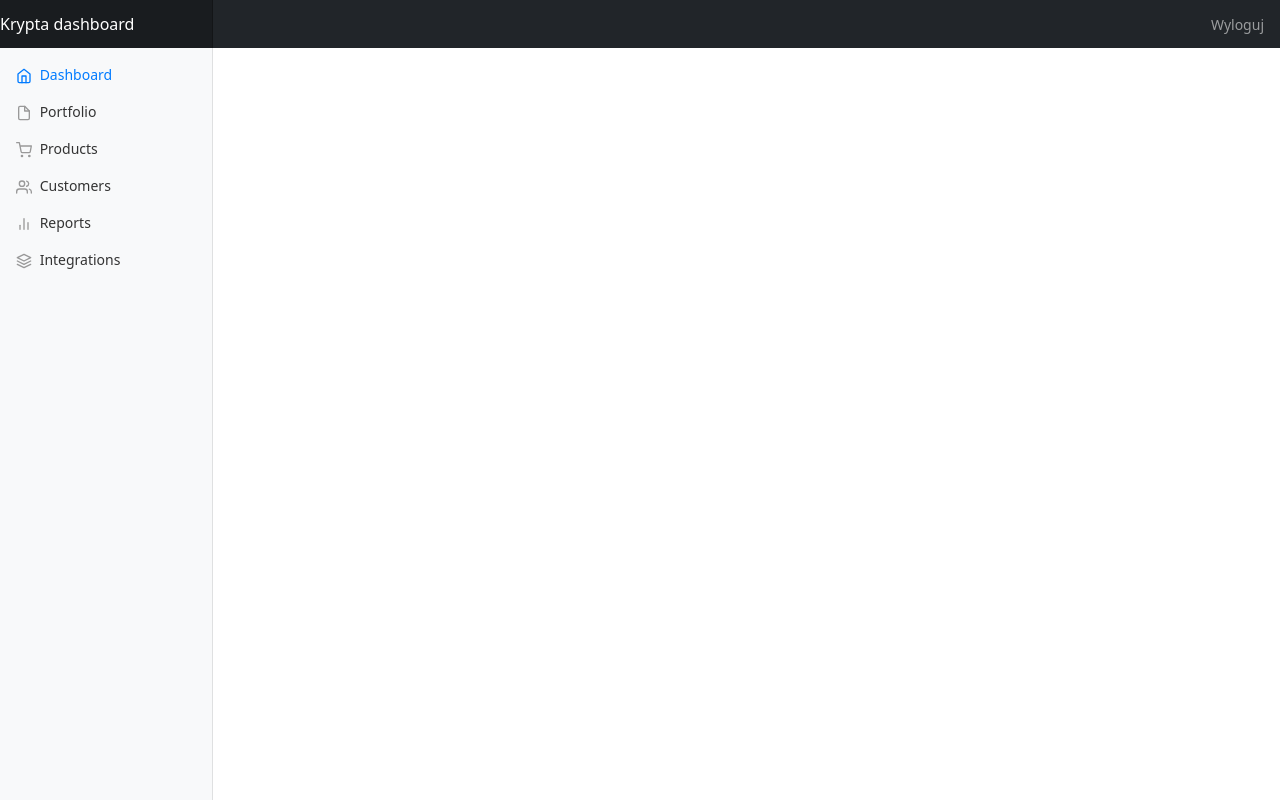
After one commit to AdamStyrkosz/Inzynier, a Django app: page /dashboard in a window 1280 px wide. The commit adds this page. Run offline with Django 3.2, Linux system fonts and the light colour scheme; a user stored in the database is signed in; some libraries are stand-ins or nearby versions.

Commit message:
Dodano nowy profil uzytkownika wraz z edycja, dodano nowe okno rejestracji uzytkownika, poprawiono wyswietlanie kursów oraz skrypt generujący tabelę, zabezpieczono edycja dla innych uzytkownikow, poprawiono stylowanie stron, korekcja bledow w widokach

```diff
--- a/Inzynier/settings.py
+++ b/Inzynier/settings.py
@@ -9,7 +9,7 @@ https://docs.djangoproject.com/en/3.2/topics/settings/
 For the full list of settings and their values, see
 https://docs.djangoproject.com/en/3.2/ref/settings/
 """
-
+import os.path
 from pathlib import Path
 
 # Build paths inside the project like this: BASE_DIR / 'subdir'.
@@ -124,6 +124,7 @@ USE_TZ = True
 STATIC_URL = '/static/'
 STATICFILES_DIRS =[BASE_DIR/"Krypta"/"static"]
 LOGIN_URL = 'login'
+STATIC_ROOT = os.path.join(BASE_DIR,'staticfiles')
 # Default primary key field type
 # https://docs.djangoproject.com/en/3.2/ref/settings/#default-auto-field
 
--- a/Inzynier/urls.py
+++ b/Inzynier/urls.py
@@ -23,5 +23,5 @@ from django.conf.urls.static import static
 
 urlpatterns = [
     path('admin/', admin.site.urls),
-    path('krypta/', include('Krypta.urls'))
+    path('', include('Krypta.urls'))
 ] + static(settings.MEDIA_URL, document_root=settings.MEDIA_ROOT)
--- /dev/null
+++ b/Krypta/static/css/dashboard.css
@@ -0,0 +1,93 @@
+body {
+  font-size: .875rem;
+}
+
+.feather {
+  width: 16px;
+  height: 16px;
+  vertical-align: text-bottom;
+}
+
+/*
+ * Sidebar
+ */
+
+.sidebar {
+  position: fixed;
+  top: 0;
+  bottom: 0;
+  left: 0;
+  z-index: 100; /* Behind the navbar */
+  padding: 0;
+  box-shadow: inset -1px 0 0 rgba(0, 0, 0, .1);
+}
+
+.sidebar-sticky {
+  position: -webkit-sticky;
+  position: sticky;
+  top: 48px; /* Height of navbar */
+  height: calc(100vh - 48px);
+  padding-top: .5rem;
+  overflow-x: hidden;
+  overflow-y: auto; /* Scrollable contents if viewport is shorter than content. */
+}
+
+.sidebar .nav-link {
+  font-weight: 500;
+  color: #333;
+}
+
+.sidebar .nav-link .feather {
+  margin-right: 4px;
+  color: #999;
+}
+
+.sidebar .nav-link.active {
+  color: #007bff;
+}
+
+.sidebar .nav-link:hover .feather,
+.sidebar .nav-link.active .feather {
+  color: inherit;
+}
+
+.sidebar-heading {
+  font-size: .75rem;
+  text-transform: uppercase;
+}
+
+/*
+ * Navbar
+ */
+
+.navbar-brand {
+  padding-top: .75rem;
+  padding-bottom: .75rem;
+  font-size: 1rem;
+  background-color: rgba(0, 0, 0, .25);
+  box-shadow: inset -1px 0 0 rgba(0, 0, 0, .25);
+}
+
+.navbar .form-control {
+  padding: .75rem 1rem;
+  border-width: 0;
+  border-radius: 0;
+}
+
+.form-control-dark {
+  color: #fff;
+  background-color: rgba(255, 255, 255, .1);
+  border-color: rgba(255, 255, 255, .1);
+}
+
+.form-control-dark:focus {
+  border-color: transparent;
+  box-shadow: 0 0 0 3px rgba(255, 255, 255, .25);
+}
+
+/*
+ * Utilities
+ */
+
+.border-top { border-top: 1px solid #e5e5e5; }
+.border-bottom { border-bottom: 1px solid #e5e5e5; }
--- a/Krypta/templates/Krypta/base.html
+++ b/Krypta/templates/Krypta/base.html
@@ -5,6 +5,7 @@
     <link rel="stylesheet" href="{% static 'css/bootstrap.min.css' %}">
     <link rel="stylesheet" href="{% static 'css/bootstrap.css' %}">
     <link rel="stylesheet" href="{% static 'css/index.css' %}">
+    <link rel="icon" href="https://cdn.iconscout.com/icon/premium/png-256-thumb/cryptocurrency-2627304-2174937.png">
     <link rel="preconnect" href="https://fonts.googleapis.com">
     <link rel="preconnect" href="https://fonts.gstatic.com" crossorigin>
     <link href="https://fonts.googleapis.com/css2?family=Inter:wght@300&display=swap" rel="stylesheet">
--- /dev/null
+++ b/Krypta/templates/Krypta/dashboard.html
@@ -0,0 +1,72 @@
+{%load static%}
+<!DOCTYPE html>
+<html lang="en">
+<head>
+    <link rel="stylesheet" href="{% static 'css/bootstrap.min.css' %}">
+    <link rel="stylesheet" href="{% static 'css/bootstrap.css' %}">
+    <link rel="stylesheet" href="{% static 'css/dashboard.css' %}">
+    <link rel="icon" href="https://cdn.iconscout.com/icon/premium/png-256-thumb/cryptocurrency-2627304-2174937.png">
+    <link rel="preconnect" href="https://fonts.googleapis.com">
+    <link rel="preconnect" href="https://fonts.gstatic.com" crossorigin>
+    <link href="https://fonts.googleapis.com/css2?family=Inter:wght@300&display=swap" rel="stylesheet">
+    <meta charset="UTF-8">
+    <meta http-equiv="X-UA-Compatible" content="IE=edge">
+    <meta name="viewport" content="width=device-width, initial-scale=1.0">
+    <title>Dashboard</title>
+</head>
+<body>
+<nav class="navbar navbar-dark sticky-top bg-dark flex-md-nowrap p-0">
+      <a class="navbar-brand col-sm-3 col-md-2 mr-0" href="#">Krypta dashboard</a>
+      <ul class="navbar-nav px-3">
+        <li class="nav-item text-nowrap">
+          <a class="nav-link" href="#">Wyloguj</a>
+        </li>
+      </ul>
+</nav>
+<div class="container-fluid">
+    <div class="row">
+        <nav class="col-md-2 d-none d-md-block bg-light sidebar">
+          <div class="sidebar-sticky">
+            <ul class="nav flex-column">
+              <li class="nav-item">
+                <a class="nav-link active" href="#">
+                  <svg xmlns="http://www.w3.org/2000/svg" width="24" height="24" viewBox="0 0 24 24" fill="none" stroke="currentColor" stroke-width="2" stroke-linecap="round" stroke-linejoin="round" class="feather feather-home"><path d="M3 9l9-7 9 7v11a2 2 0 0 1-2 2H5a2 2 0 0 1-2-2z"></path><polyline points="9 22 9 12 15 12 15 22"></polyline></svg>
+                  Dashboard
+                </a>
+              </li>
+              <li class="nav-item">
+                <a class="nav-link" href="#">
+                  <svg xmlns="http://www.w3.org/2000/svg" width="24" height="24" viewBox="0 0 24 24" fill="none" stroke="currentColor" stroke-width="2" stroke-linecap="round" stroke-linejoin="round" class="feather feather-file"><path d="M13 2H6a2 2 0 0 0-2 2v16a2 2 0 0 0 2 2h12a2 2 0 0 0 2-2V9z"></path><polyline points="13 2 13 9 20 9"></polyline></svg>
+                  Portfolio
+                </a>
+              </li>
+              <li class="nav-item">
+                <a class="nav-link" href="#">
+                  <svg xmlns="http://www.w3.org/2000/svg" width="24" height="24" viewBox="0 0 24 24" fill="none" stroke="currentColor" stroke-width="2" stroke-linecap="round" stroke-linejoin="round" class="feather feather-shopping-cart"><circle cx="9" cy="21" r="1"></circle><circle cx="20" cy="21" r="1"></circle><path d="M1 1h4l2.68 13.39a2 2 0 0 0 2 1.61h9.72a2 2 0 0 0 2-1.61L23 6H6"></path></svg>
+                  Products
+                </a>
+              </li>
+              <li class="nav-item">
+                <a class="nav-link" href="#">
+                  <svg xmlns="http://www.w3.org/2000/svg" width="24" height="24" viewBox="0 0 24 24" fill="none" stroke="currentColor" stroke-width="2" stroke-linecap="round" stroke-linejoin="round" class="feather feather-users"><path d="M17 21v-2a4 4 0 0 0-4-4H5a4 4 0 0 0-4 4v2"></path><circle cx="9" cy="7" r="4"></circle><path d="M23 21v-2a4 4 0 0 0-3-3.87"></path><path d="M16 3.13a4 4 0 0 1 0 7.75"></path></svg>
+                  Customers
+                </a>
+              </li>
+              <li class="nav-item">
+                <a class="nav-link" href="#">
+                  <svg xmlns="http://www.w3.org/2000/svg" width="24" height="24" viewBox="0 0 24 24" fill="none" stroke="currentColor" stroke-width="2" stroke-linecap="round" stroke-linejoin="round" class="feather feather-bar-chart-2"><line x1="18" y1="20" x2="18" y2="10"></line><line x1="12" y1="20" x2="12" y2="4"></line><line x1="6" y1="20" x2="6" y2="14"></line></svg>
+                  Reports
+                </a>
+              </li>
+              <li class="nav-item">
+                <a class="nav-link" href="#">
+                  <svg xmlns="http://www.w3.org/2000/svg" width="24" height="24" viewBox="0 0 24 24" fill="none" stroke="currentColor" stroke-width="2" stroke-linecap="round" stroke-linejoin="round" class="feather feather-layers"><polygon points="12 2 2 7 12 12 22 7 12 2"></polygon><polyline points="2 17 12 22 22 17"></polyline><polyline points="2 12 12 17 22 12"></polyline></svg>
+                  Integrations
+                </a>
+              </li>
+            </ul>
+          </div>
+        </nav>
+    </div>
+</div>
+</body>
--- a/Krypta/templates/Krypta/kursy.html
+++ b/Krypta/templates/Krypta/kursy.html
@@ -6,9 +6,8 @@
           <div class="col-md-auto"><h2>Kursy kryptowalut</h2></div>
           <div class="col" style="display: flex;align-items: center;justify-content: right;"><button class="btn btn-outline-secondary" onclick="renderTableFromAPI('{% url 'cryptoallapi' %}')">Odśwież</button></div>
   </div>
-  <table class="table table-striped" id="tabela_krypto">
+  <table class="table table-striped" id="tabela_krypto"></table>
     <script>
         renderTableFromAPI('{% url 'cryptoallapi' %}')
     </script>
-  </table>
 {% endblock %}
--- a/Krypta/templates/Krypta/wpis_detail.html
+++ b/Krypta/templates/Krypta/wpis_detail.html
@@ -2,12 +2,12 @@
 {%load static%}
 {%block content%}
 <div class="text-center">
-        {% if request.user.is_authenticated %}
-        <p><a href="{% url 'edycja_wpisu' pk=object.id %}">EDYTUJ</a></p>
+        {% if request.user.is_superuser %}
+        <p><a href="{% url 'edycja_wpisu' pk=object.id %}" class="btn btn-outline-secondary">EDYTUJ</a></p>
         {% endif %}
         <img src="{{object.obraz.url}}" alt="Obraz z wpisu" style="width: 50%; padding: 25px;">
         <h1>{{object.tytul}}</h1>
         <p style="color: gray;">Opublikowano: {{object.data_utworzenia}}</p>
-        <p class="zawartosc">{{object.zawartosc}}</p>
+        <div style="text-align: left">{{object.zawartosc|linebreaks}}</div>
 </div>
 {%endblock%}
--- a/Krypta/templates/Krypta/wpis_list.html
+++ b/Krypta/templates/Krypta/wpis_list.html
@@ -1,7 +1,7 @@
 {% extends "Krypta/base.html" %}
 {%load static%}
 {%block content%}
-<div class="content text-center row">
+<div class="content text-center row"  style="margin: 1em">
 {%for item in object_list%}
     <div class="card flex-md-row mb-4 box-shadow h-md-250">
             <div class="card-body d-flex flex-column align-items-start wpis">
--- a/Krypta/urls.py
+++ b/Krypta/urls.py
@@ -13,6 +13,8 @@ urlpatterns = [
     path('rejestracja',views.RegisterPage.as_view(),name='register'),
     path('kursy',views.CryptocurrencyList.as_view(),name='kursy'),
     path('edycja_wpisu/<int:pk>',views.EdycjaWpisu.as_view(),name='edycja_wpisu'),
+    path('edycja_profilu/<int:pk>', views.EdycjaProfilu.as_view(), name='edycja_profilu'),
+    path('dashboard',views.Dashboard.as_view(),name='dashboard'),
 
     #API URL
     path('cryptocurrencyIndexAPI',views.CryptocurrencyIndexAPI.as_view(),name='cryptoindexapi'),
--- a/Krypta/views.py
+++ b/Krypta/views.py
@@ -1,4 +1,5 @@
 from django.contrib.auth import login
+from django.contrib.auth.models import User
 from django.contrib.auth.forms import UserCreationForm
 from django.contrib.auth.mixins import LoginRequiredMixin
 from django.contrib.auth.views import LoginView
@@ -8,33 +9,45 @@ from django.views.generic import View, FormView, UpdateView
 from django.views.generic.detail import DetailView
 from django.views.generic.list import ListView
 from nomics import Nomics
+from rest_framework import permissions
 from rest_framework.views import APIView
 from rest_framework.response import Response
 
 from .models import Wpis
+from .forms import UserRegistration
 
 # Create your views here.
 
 nomics = Nomics('7e9fbd09298ee1d741b02b628020b0bb7a6819e8')
 
+
 # API VIEWS
 class CryptocurrencyIndexAPI(APIView):
+
     def get(self, request):
-        data = nomics.Currencies.get_currencies(ids="BTC,ETH,ADA,BNB,XRP,SOL,DOT,LTC",interval="1d,7d")
-        if(data):
+        data = nomics.Currencies.get_currencies(ids="BTC,ETH,ADA,BNB,XRP,SOL,DOT,LTC", interval="1d,7d")
+        if data:
+            for i in range(len(data)):
+                data[i]['1d']['price_change_pct'] = str(float(data[i]['1d']['price_change_pct']) * 100)
+                data[i]['7d']['price_change_pct'] = str(float(data[i]['7d']['price_change_pct']) * 100)
             return Response(data)
         else:
             return Response("Brak danych na serwerze")
+
 
 class CryptocurrencyAllAPI(APIView):
     def get(self, request):
         data = nomics.Currencies.get_currencies(ids="BTC,ETH,ADA,BNB,XRP,SOL,DOT,DOGE,UNI,AVAX,LUNA,LINK,ALGO,LTC,"
                                                     "BCH,ATOM,MATIC",
                                                 interval="1d,7d")
-        if(data):
+        if data:
+            for i in range(len(data)):
+                data[i]['1d']['price_change_pct'] = str(float(data[i]['1d']['price_change_pct']) * 100)
+                data[i]['7d']['price_change_pct'] = str(float(data[i]['7d']['price_change_pct']) * 100)
             return Response(data)
         else:
             return Response("Brak danych na serwerze")
+
 
 # HTML VIEWS
 class Index(View):
@@ -45,22 +58,29 @@ class Index(View):
         }
         return render(request, 'Krypta/index.html', context)
 
+class Dashboard(LoginRequiredMixin,View):
+    def get(self, request):
+        return render(request,'Krypta/dashboard.html')
+
 
 class CryptocurrencyList(View):
-    def get(self,request):
-        return render(request,'Krypta/kursy.html')
+    def get(self, request):
+        return render(request, 'Krypta/kursy.html')
 
 
 class AktualnosciView(ListView):
     model = Wpis
     ordering = '-data_utworzenia'
 
+
 class WpisDetail(DetailView):
     model = Wpis
 
-class UserDetail(LoginRequiredMixin,View):
-    def get(self,request):
-        return render(request,'Krypta/user_detail.html')
+
+class UserDetail(LoginRequiredMixin, View):
+    def get(self, request):
+        return render(request, 'Krypta/user_detail.html')
+
 
 class CustomLogin(LoginView):
     template_name = 'Krypta/login.html'
@@ -70,7 +90,8 @@ class CustomLogin(LoginView):
     def get_success_url(self):
         return reverse_lazy('index')
 
-class RegisterPage(FormView):
+
+"""class RegisterPage(FormView):
     template_name = 'Krypta/register.html'
     form_class = UserCreationForm
     success_url = reverse_lazy('index')
@@ -78,16 +99,49 @@ class RegisterPage(FormView):
     def form_valid(self, form):
         user = form.save()
         if user is not None:
-            login(self.request,user)
-        return super(RegisterPage,self).form_valid(form)
+            login(self.request, user)
+        return super(RegisterPage, self).form_valid(form)
 
-    def get(self,*args,**kwargs):
+    def get(self, *args, **kwargs):
         if self.request.user.is_authenticated:
             return redirect('index')
-        return super(RegisterPage,self).get(self,*args,**kwargs)
+        return super(RegisterPage, self).get(self, *args, **kwargs)"""
 
-class EdycjaWpisu(LoginRequiredMixin,UpdateView):
+class RegisterPage(View):
+    def get(self,request):
+        form = UserRegistration()
+        context = {
+            'form' : form
+        }
+        return render(request,"Krypta/register.html",context)
+    def post(self,request):
+        form = UserRegistration(request.POST)
+        if form.is_valid():
+            user = form.save(commit=True)
+            login(request,user)
+            return redirect('profil')
+        return render(request,'Krypta/register.html',{'form': form})
+
+
+class EdycjaWpisu(UpdateView):
     template_name = 'Krypta/edycja_wpisu.html'
     model = Wpis
     fields = '__all__'
     success_url = reverse_lazy('aktualnosci')
+
+    def get(self,request,pk):
+        if request.user.is_superuser:
+            return super(EdycjaWpisu,self).get(self,request,pk)
+        else:
+            return redirect('index')
+
+class EdycjaProfilu(UpdateView):
+    template_name = 'Krypta/edycja_uzytkownika.html'
+    model = User
+    fields = ('username', 'first_name', 'last_name')
+    success_url = reverse_lazy('profil')
+
+    def get(self,request,pk):
+        if request.user.id == pk:
+            return super(EdycjaProfilu,self).get(self,request,pk)
+        return redirect('index')
```
Also changed, not shown: Krypta/forms.py (added, +8 -0 lines), Krypta/static/css/index.css (+14 -5 lines), Krypta/static/js/crypto.js (+10 -8 lines), Krypta/templates/Krypta/edycja_uzytkownika.html (added, +10 -0 lines), Krypta/templates/Krypta/edycja_wpisu.html (+13 -5 lines), Krypta/templates/Krypta/index.html (+6 -5 lines), Krypta/templates/Krypta/register.html (+5 -3 lines), Krypta/templates/Krypta/user_detail.html (+59 -3 lines), db.sqlite3.
